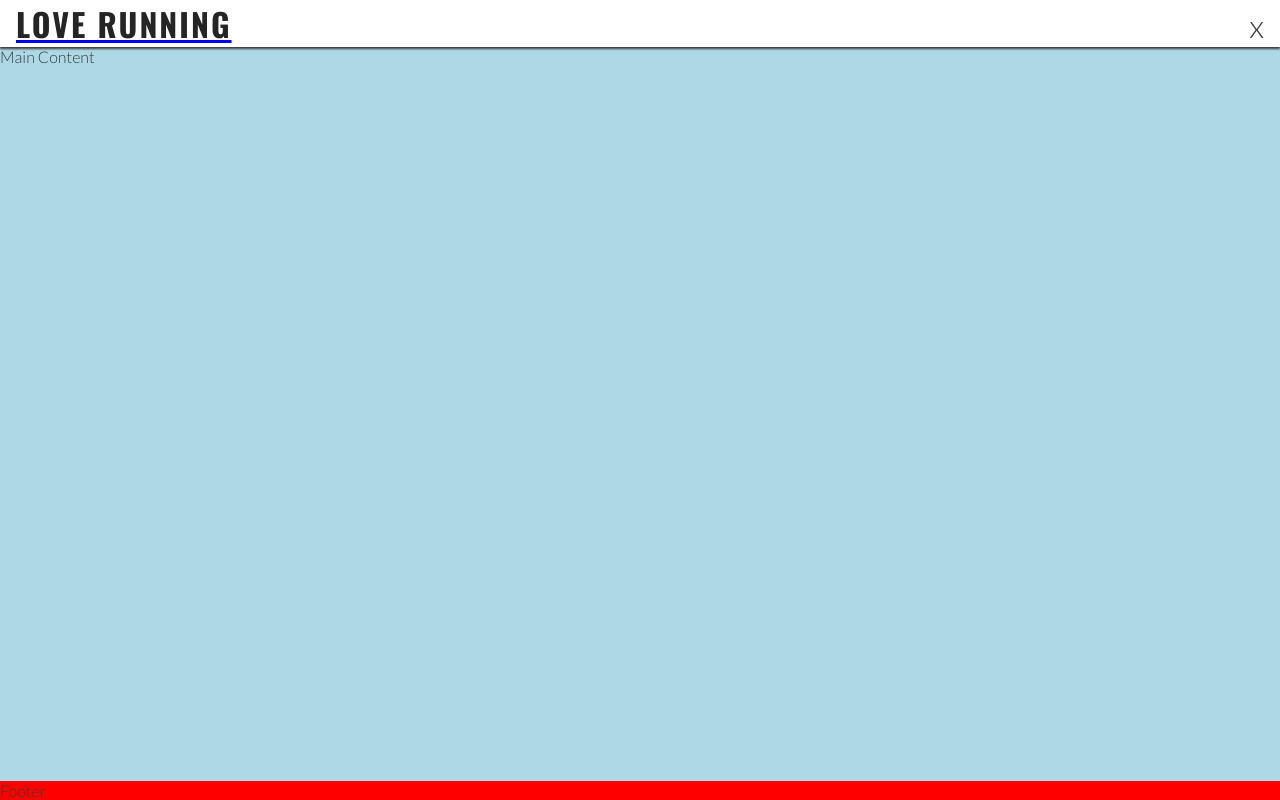
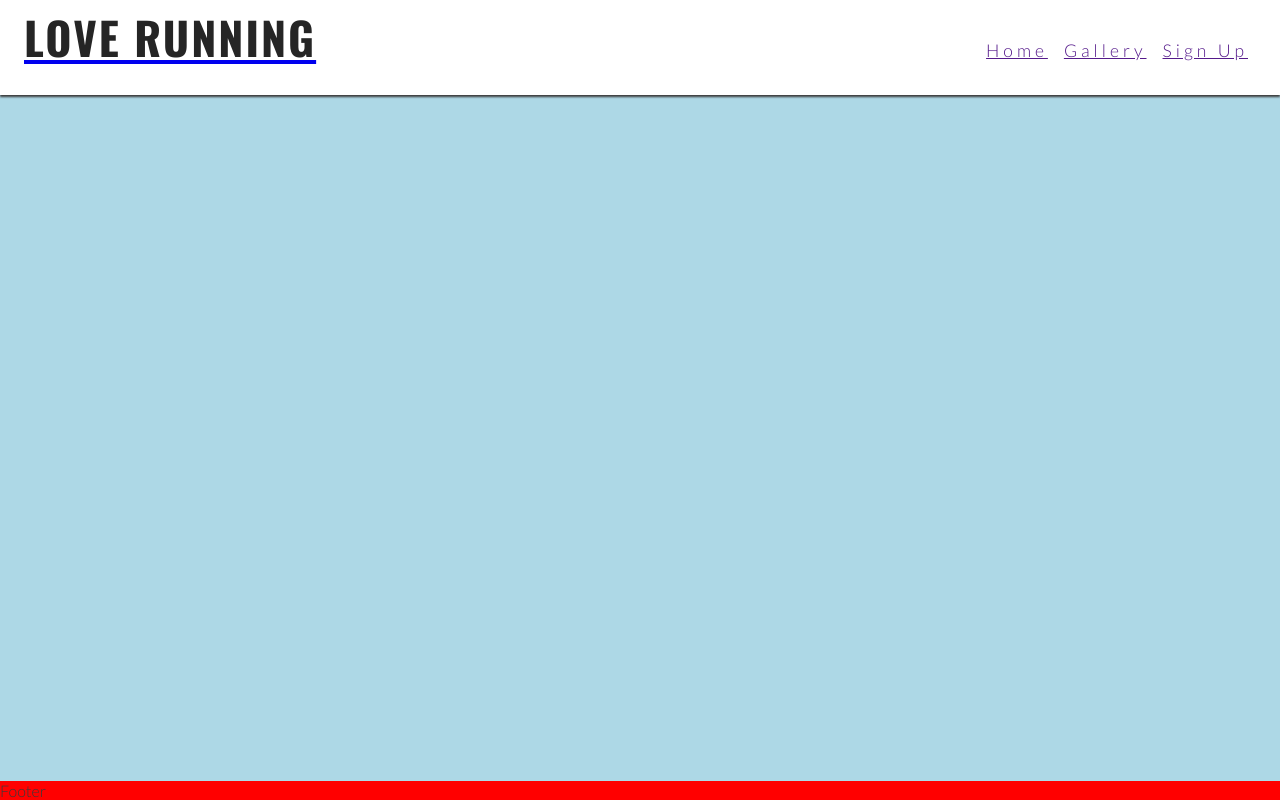
Before and after one commit to dhardi/LoveRunning, a plain HTML site: page index.html in a window 1280 px wide. Drawn offline with nearby package versions, Linux system fonts and the light colour scheme.

Commit message:
added tamanho para notebook and computadores

```diff
--- a/assets/css/style.css
+++ b/assets/css/style.css
@@ -99,3 +99,50 @@ nav {
 .active {
     border-bottom: #3a3a3a;
 }
+
+/*media query:tablets and larger {768px and up}*/
+@media screen and (min-width: 768px) {
+
+    /*header*/
+    nav {
+        display: block;
+        position: relative;
+        box-shadow: none;
+        width: fit-content;
+        padding: 1rem;
+    }
+
+    #menu {
+        display: flex;
+    }
+
+    #menu>li {
+        padding-left: 1rem;
+    }
+
+    .nav-toggle-label {
+        display: none;
+    }
+
+    #logo {
+        font-size: 280%;
+        line-height: 75px;
+        margin: 0 0.5rem;
+    }
+
+    main {
+        /*margin content down to accomodate larger header*/
+        margin-top: 79px;
+    }
+
+}
+
+/*bigs screen size lap tops or higher*/
+@media screen and (min-width: 992px) {
+    #menu a:hover {
+        border-bottom: 1px solid #3a3a3a;
+
+    }
+
+
+}
```
